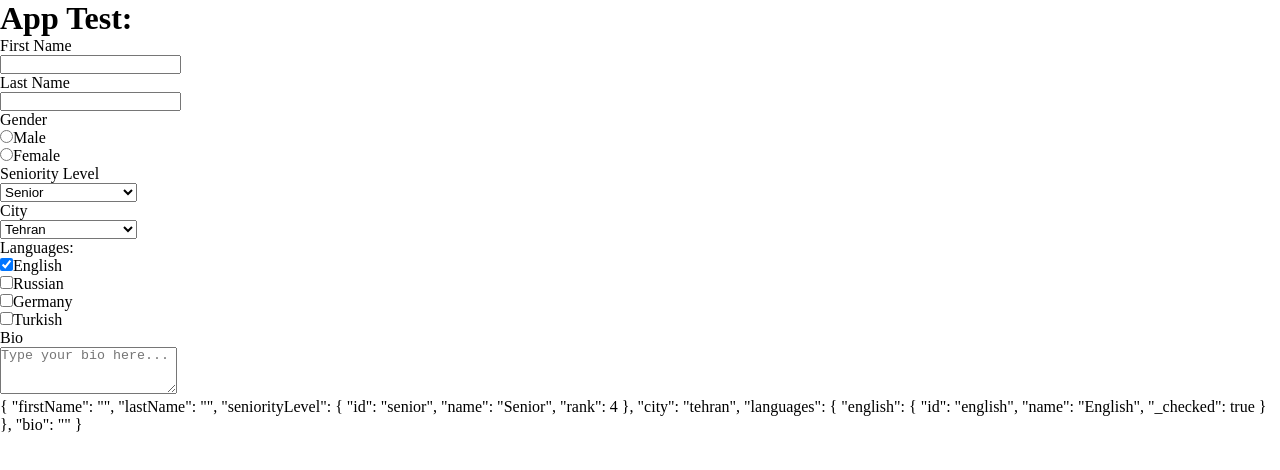
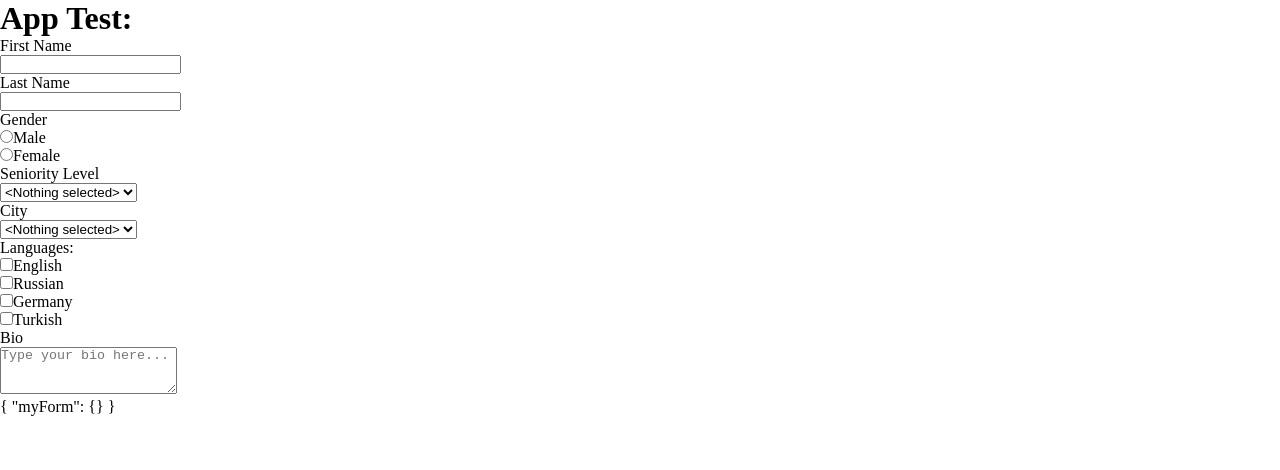
Before and after one commit to panahi-projects/vue-dube, a Vue app: page / in a window 1280 px wide. Shown: the top 470 px of the page. Built offline with nearby package versions, Linux system fonts and the light colour scheme.

Commit message:
Issue:#13 Feat:Web form field added
[The form development has 2 steps]
(Step 1):
The form field is added as `fieldForm.vue` and it is nested and can get schema.
(Step 2 will be implemented in the next commit)

```diff
--- a/src/App.vue
+++ b/src/App.vue
@@ -6,6 +6,11 @@ import { DynamicBuilder } from '.';
 const schema = ref<any>({
   fieldId: 'schema1',
   groupFieldClasses: '',
+  fields: [
+    {
+      fieldId: 'my-form',
+      fieldType: 'Form',
+      model: 'myForm',
       fields: [
         {
           fieldId: 'firstName',
@@ -156,14 +161,19 @@ const schema = ref<any>({
           max: 256
         }
       ]
+    }
+  ]
 });
 const model = ref<any>({
-  firstName: '',
-  lastName: '',
-  seniorityLevel: { id: 'senior', name: 'Senior', rank: 4 },
-  city: 'tehran',
-  languages: { english: { id: 'english', name: 'English', _checked: true } },
-  bio: ''
+  // firstName: '',
+  // lastName: '',
+  // seniorityLevel: { id: 'senior', name: 'Senior', rank: 4 },
+  // city: 'tehran',
+  // languages: { english: { id: 'english', name: 'English', _checked: true } },
+  // bio: '',
+  myForm: {
+    // test: ''
+  }
 });
 const onModelUpdated = (newVal: any, modelName: any) => {
   model.value[modelName] = newVal;
--- /dev/null
+++ b/src/components/fields/fieldForm.vue
@@ -0,0 +1,38 @@
+<script lang="ts">
+import abstractComponent from '@/mixins/abstractComponent';
+import { defineComponent, ref } from 'vue';
+import Dube from '../Dube.vue';
+import { IModel, ISchema } from '@/interfaces';
+export default defineComponent({
+  name: 'Form',
+  mixins: [abstractComponent],
+  components: { Dube },
+  methods: {
+    onModelUpdated(newVal: any, modelName: any) {
+      const vm = this;
+      vm.value[modelName] = newVal;
+    }
+  },
+  setup(props) {
+    let formSchema = ref<ISchema>({
+      ...props.schema,
+      model: props.schema.model,
+      fields: props.schema.fields || []
+    });
+    return {
+      formSchema
+    };
+  }
+});
+</script>
+<template>
+  <form :name="schema.formName" :method="schema.method" :action="schema.action" :target="schema.target">
+    <template v-if="schema.useSlot === true"></template>
+    <template v-else-if="schema.fields">
+      <Dube :schema="formSchema" :model="model[formSchema.model]" @model-updated="onModelUpdated"></Dube>
+    </template>
+    <template v-else>
+      <div>Form fields not loaded</div>
+    </template>
+  </form>
+</template>
--- a/src/components/fields/fieldTextarea.vue
+++ b/src/components/fields/fieldTextarea.vue
@@ -14,7 +14,6 @@
         :required="schema.required"
         :rows="schema.rows || 2"
         :name="schema.inputName"
-        v-attributes="'input'"
       ></textarea>
     </template>
     <template v-else-if="schema.isReadOnly === true">
--- a/src/components/fields/fieldTextbox.vue
+++ b/src/components/fields/fieldTextbox.vue
@@ -12,7 +12,7 @@ export default defineComponent({
     onInput(event: Event) {
       const target = event.target as HTMLInputElement;
       let value: string | number = target.value;
-      switch (this.schema.inputType.toLowerCase()) {
+      switch (this.schema?.inputType?.toLowerCase()) {
         case 'number':
         case 'range':
           if (isNumber(parseFloat(target.value))) {
@@ -29,7 +29,7 @@ export default defineComponent({
   <div :class="schema.parentClasses" :style="schema.parentStyles">
     <input
       :id="schema.fieldId"
-      :type="schema.fieldType || 'text'"
+      :type="schema.inputType || 'text'"
       :name="schema.name || schema.fieldId"
       :class="schema.fieldClasses"
       :style="schema.fieldStyles"
--- a/src/interfaces/index.ts
+++ b/src/interfaces/index.ts
@@ -5,6 +5,7 @@ export type TField = {
   fieldId: string;
   fieldType: string;
   model: string;
+  fields?: TField[];
   [key: string]: any;
 };
 export interface ISchema {
@@ -12,6 +13,7 @@ export interface ISchema {
   backRoute?: string;
   groupFieldClasses?: string;
   fields: TField[];
+  model: string;
 }
 export interface IModel extends TDynamic {}
 export interface IProps {
--- a/src/mixins/abstractComponent.ts
+++ b/src/mixins/abstractComponent.ts
@@ -1,5 +1,5 @@
-import { TDynamic, TField } from '@/interfaces';
-import { debounce, forEach, isFunction, get as objGet, uniq as arrayUniq, isArray, isString, isNil } from 'lodash';
+import { TField } from '@/interfaces';
+import { get as objGet, uniq as arrayUniq, isArray, isString, isNil } from 'lodash';
 import { PropType, defineComponent } from 'vue';
 
 export default defineComponent({
--- a/src/utils/loader.ts
+++ b/src/utils/loader.ts
@@ -1,5 +1,5 @@
 let fieldComponents: any = {};
-const componentsList = ['fieldTextbox', 'fieldSelect', 'fieldCheckbox', 'fieldTextarea', 'fieldRadio'];
+const componentsList = ['fieldTextbox', 'fieldSelect', 'fieldCheckbox', 'fieldTextarea', 'fieldRadio', 'fieldForm'];
 
 componentsList.forEach(async (componentName) => {
   const component = await import(`../components/fields/${componentName}.vue`);
```
Also changed, not shown: src/components/FieldContainer.vue (+2 -10 lines). Lines whose indentation alone changed are shown as unchanged.
